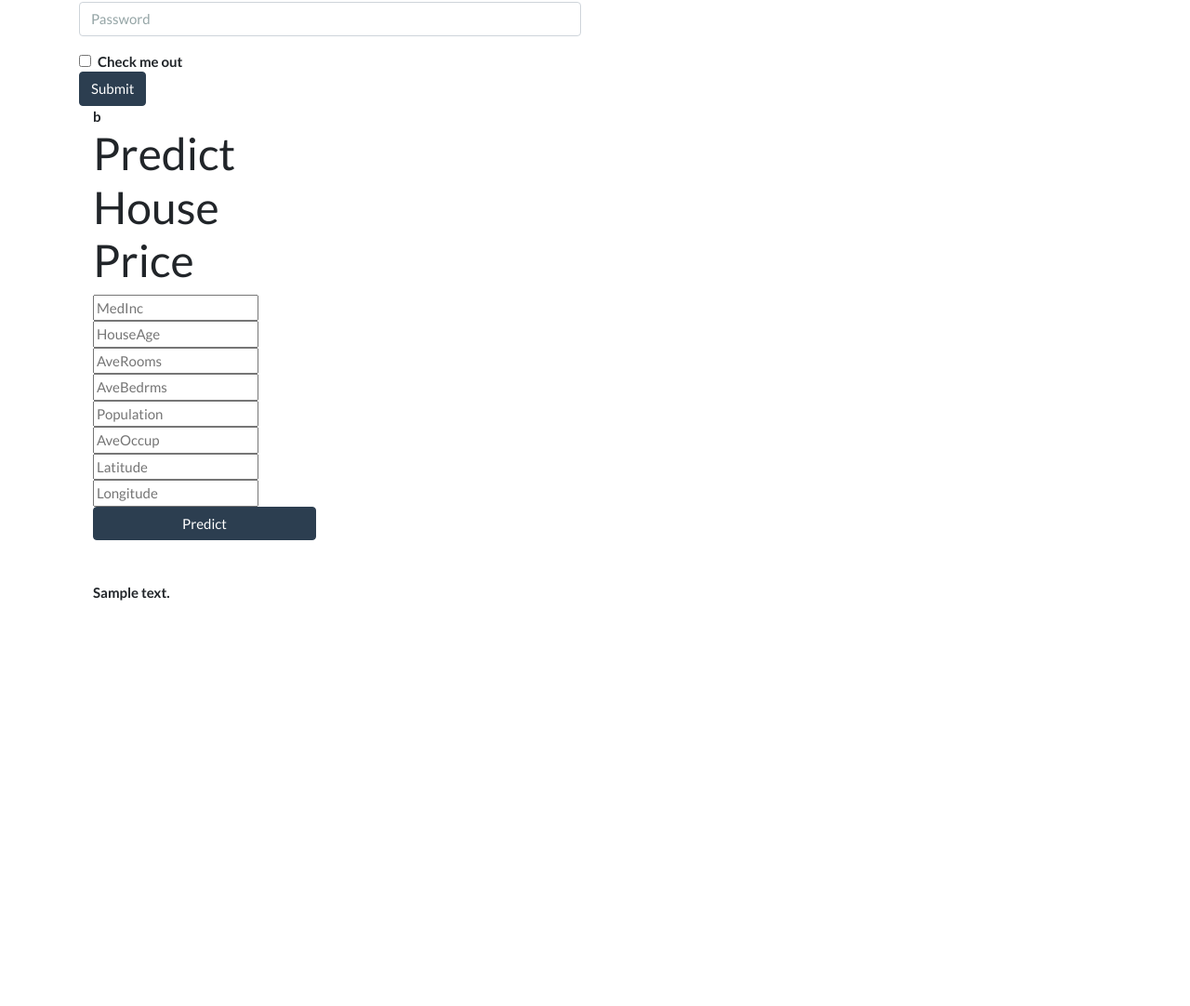
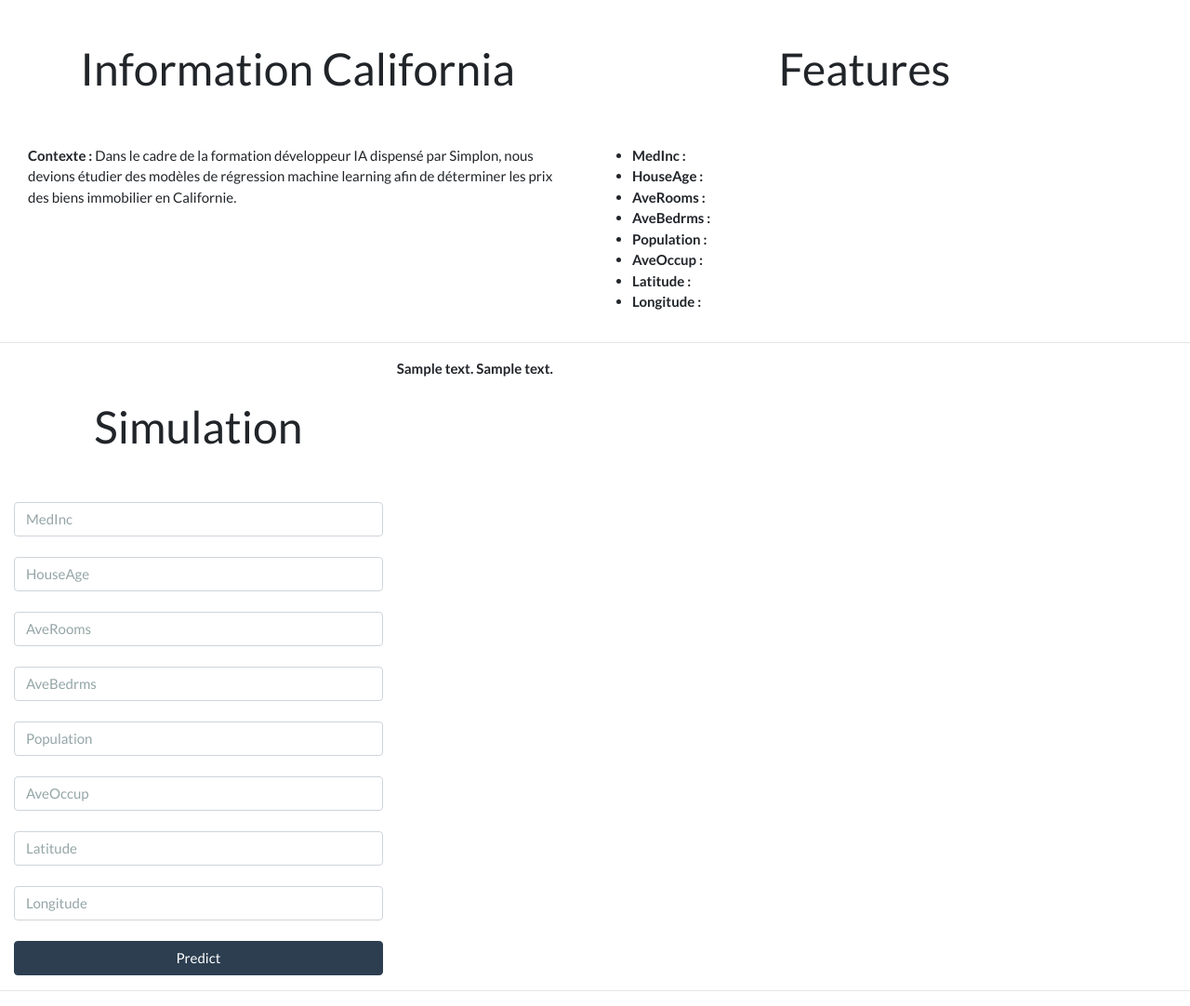
Before and after one commit to Abdelrazak-sakhri/california, a Flask app: template templates/index.html in a window 1280 px wide. Shown: the part 1031-2113 px from the top of the page at 93% size. Before the commit the page ends 1677 px from the top, so only its background shows below. Run offline with Flask 2, Linux system fonts and the light colour scheme; the template is opened without the code that fills it: most values are stand-ins (such as "Sample title", 1, 10 or a date in 2020); parts of the project's set-up code (start-up, migrations or seed data) failed here and were passed over; some libraries are stand-ins or nearby versions.

Commit message:
add style

```diff
--- a/app.py
+++ b/app.py
@@ -5,11 +5,13 @@
 app = Flask(__name__)
 model = pickle.load(open('model.pkl', 'rb'))
 
+
 @app.route('/')
 def home():
     return render_template('index.html')
 
-@app.route('/predict',methods=['POST'])
+
+@app.route('/predict', methods=['POST'])
 def predict():
     '''
     For rendering results on HTML GUI
@@ -20,9 +22,10 @@
 
     output = round(prediction[0], 2)
 
-    return render_template('index.html', prediction_text='House price should be $ {}'.format(output))
+    return render_template('index.html', value_text='Les valeurs ue vous avez renseignez sont les suivantes {}'.format(int_features), prediction_text='Le bien immobilier est estimé à {}'.format(output))
 
-@app.route('/predict_api',methods=['POST'])
+
+@app.route('/predict_api', methods=['POST'])
 def predict_api():
     '''
     For direct API calls trought request
@@ -33,5 +36,6 @@
     output = prediction[0]
     return jsonify(output)
 
+
 if __name__ == "__main__":
     app.run(debug=True)
--- a/templates/index.html
+++ b/templates/index.html
@@ -1,6 +1,7 @@
 <!DOCTYPE html>
-<html >
+<html>
 <!--From https://codepen.io/frytyler/pen/EGdtg-->
+
 <head>
   <meta charset="UTF-8">
   <title>ML API</title>
@@ -14,7 +15,8 @@
 
   <nav class="navbar navbar-expand-lg navbar-dark bg-primary">
     <a class="navbar-brand" href="#">Navbar</a>
-  <button class="navbar-toggler" type="button" data-toggle="collapse" data-target="#navbarColor01" aria-controls="navbarColor01" aria-expanded="false" aria-label="Toggle navigation">
+    <button class="navbar-toggler" type="button" data-toggle="collapse" data-target="#navbarColor01"
+      aria-controls="navbarColor01" aria-expanded="false" aria-label="Toggle navigation">
       <span class="navbar-toggler-icon"></span>
     </button>
 
@@ -35,7 +37,8 @@
           <a class="nav-link" href="#">About</a>
         </li>
         <li class="nav-item dropdown">
-        <a class="nav-link dropdown-toggle" data-toggle="dropdown" href="#" role="button" aria-haspopup="true" aria-expanded="false">Dropdown</a>
+          <a class="nav-link dropdown-toggle" data-toggle="dropdown" href="#" role="button" aria-haspopup="true"
+            aria-expanded="false">Dropdown</a>
           <div class="dropdown-menu">
             <a class="dropdown-item" href="#">Action</a>
             <a class="dropdown-item" href="#">Another action</a>
@@ -49,33 +52,33 @@
   </nav>
 
 
+  <div class="card bg-dark text-white">
+    <img src="https://coverfiles.alphacoders.com/560/56021.jpg" class="card-img" alt="..." />
+
+  </div>
+
+
   <div class="container-fluid">
-<div class="row">
- <div class="header">
-                <img src="https://lp-cms-production.imgix.net/2019-06/GettyImages-516657083_super.jpg?auto=format&h=410&w=700
-                    ">
+    <div class="col row">
+      <div class="col-6">
+        <br><br>
+        <h1>
+          <center>Information California</center>
+        </h1>
+        <br><br>
+        <p><b>Contexte : </b>Dans le cadre de la formation développeur IA dispensé par Simplon, nous devions étudier des
+          modèles de régression machine learning afin de déterminer les prix des biens immobilier en Californie.
+        <p>
       </div>
       <div class="col-6">
         <br><br>
-<h1><center>Dataset Califonia</center></h1>
-<br><br>
-<p><b>Contexte : </b>Dans le cadre de la formation développeur IA dispensé par Simplon, nous devions étudier des modèles de régression machine learning afin de déterminer les prix des biens immobilier en Californie.<p>
-</div>
-
-</div>
-</div>
-<hr>
-
-<div class="container-fluid">
-<div class="row">
-
-<div class="col-6">
-<br><br>
-<h1><center>Features</center></h1>
+        <h1>
+          <center>Features</center>
+        </h1>
         <br><br>
         <ul>
           <li><b>MedInc : </br></li>
-<li><b>HouseAge" : </b></li>
+          <li><b>HouseAge : </b></li>
           <li><b>AveRooms : </b></li>
           <li><b>AveBedrms : </b></li>
           <li><b>Population : </b></li>
@@ -84,30 +87,44 @@
           <li><b>Longitude : </b></li>
         </ul>
       </div>
+    </div>
+  </div>
+  <hr>
 
-<div class="col-6">
+  <div class="container-fluid">
+    <div class="row">
+
+      <div class="col-4">
         <br><br>
-<h1><center>Simulation</center></h1>
+        <h1>
+          <center>Simulation</center>
+        </h1>
         <br><br>
-<div>
-<form>
-  <div class="form-group">
-    <label for="exampleInputEmail1">Email address</label>
-    <input type="email" class="form-control" id="exampleInputEmail1" aria-describedby="emailHelp" placeholder="Enter email">
-    <small id="emailHelp" class="form-text text-muted">We'll never share your email with anyone else.</small>
-  </div>
-  <div class="form-group">
-    <label for="exampleInputPassword1">Password</label>
-    <input type="password" class="form-control" id="exampleInputPassword1" placeholder="Password">
-  </div>
-  <div class="form-check">
-    <input type="checkbox" class="form-check-input" id="exampleCheck1">
-    <label class="form-check-label" for="exampleCheck1">Check me out</label>
-  </div>
-  <button type="submit" class="btn btn-primary">Submit</button>
+
+
+        <form action="{{ url_for('predict')}}" method="POST" role="form">
+          <input type="number" class="form-control" step="0.01" name="MedInc" placeholder="MedInc"
+            required="required" /><br>
+          <input type="number" class="form-control" step="1.00" name="HouseAge" placeholder="HouseAge"
+            required="required" /><br>
+          <input type="number" class="form-control" step="0.01" name="AveRooms" placeholder="AveRooms"
+            required="required" /><br>
+          <input type="number" class="form-control" step="0.01" name="AveBedrms" placeholder="AveBedrms"
+            required="required" /><br>
+          <input type="number" class="form-control" step="1.00" name="Population" placeholder="Population"
+            required="required" /><br>
+          <input type="number" class="form-control" step="0.01" name="AveOccup" placeholder="AveOccup"
+            required="required" /><br>
+          <input type="number" class="form-control" step="0.01" name="Latitude" placeholder="Latitude"
+            required="required" /><br>
+          <input type="number" class="form-control" step="0.01" name="Longitude" placeholder="Longitude"
+            required="required" /><br>
+          <button type="submit" class="btn btn-primary btn-block btn-large">Predict</button>
         </form>
       </div>
-</div>
+
+      {{ value_text }}
+      {{ prediction_text }}
 
     </div>
   </div>
@@ -121,64 +138,18 @@
 
 
 
-<div class="container">
-<div class="row">
-<div class="col-6">
-<form>
-  <div class="form-group">
-    <label for="exampleInputEmail1">Email address</label>
-    <input type="email" class="form-control" id="exampleInputEmail1" aria-describedby="emailHelp" placeholder="Enter email">
-    <small id="emailHelp" class="form-text text-muted">We'll never share your email with anyone else.</small>
-  </div>
-  <div class="form-group">
-    <label for="exampleInputPassword1">Password</label>
-    <input type="password" class="form-control" id="exampleInputPassword1" placeholder="Password">
-  </div>
-  <div class="form-check">
-    <input type="checkbox" class="form-check-input" id="exampleCheck1">
-    <label class="form-check-label" for="exampleCheck1">Check me out</label>
-  </div>
-  <button type="submit" class="btn btn-primary">Submit</button>
-</form>
-<div>
-<div class="col-6">
-b
-<div>
-
-<div>
-	<h1>Predict House Price</h1>
-
-     <!-- Main Input For Receiving Query to our ML -->
-    <form action="{{ url_for('predict')}}"method="post">
-    	<input type="number" step="0.01" name="MedInc" placeholder="MedInc" required="required" />
-        <input type="number" step="1.00" name="HouseAge" placeholder="HouseAge" required="required" />
-		<input type="number" step="0.01" name="AveRooms" placeholder="AveRooms" required="required" />
-        <input type="number" step="0.01" name="AveBedrms" placeholder="AveBedrms" required="required" />
-        <input type="number" step="1.00" name="Population" placeholder="Population" required="required" />
-		<input type="number" step="0.01" name="AveOccup" placeholder="AveOccup" required="required" />
-        <input type="number" step="0.01" name="Latitude" placeholder="Latitude" required="required" />
-		<input type="number" step="0.01" name="Longitude" placeholder="Longitude" required="required" />
-
-
-        <button type="submit" class="btn btn-primary btn-block btn-large">Predict</button>
-    </form>
-
-   <br>
-   <br>
-   {{ prediction_text }}
-
- </div>
-
-</div>
-</div>
-
-</div>
 
 
 
 
 
-<script src="https://cdn.jsdelivr.net/npm/@popperjs/core@2.9.1/dist/umd/popper.min.js" integrity="sha384-SR1sx49pcuLnqZUnnPwx6FCym0wLsk5JZuNx2bPPENzswTNFaQU1RDvt3wT4gWFG" crossorigin="anonymous"></script>
-<script src="https://cdn.jsdelivr.net/npm/bootstrap@5.0.0-beta3/dist/js/bootstrap.min.js" integrity="sha384-j0CNLUeiqtyaRmlzUHCPZ+Gy5fQu0dQ6eZ/xAww941Ai1SxSY+0EQqNXNE6DZiVc" crossorigin="anonymous"></script>
+
+  <script src="https://cdn.jsdelivr.net/npm/@popperjs/core@2.9.1/dist/umd/popper.min.js"
+    integrity="sha384-SR1sx49pcuLnqZUnnPwx6FCym0wLsk5JZuNx2bPPENzswTNFaQU1RDvt3wT4gWFG"
+    crossorigin="anonymous"></script>
+  <script src="https://cdn.jsdelivr.net/npm/bootstrap@5.0.0-beta3/dist/js/bootstrap.min.js"
+    integrity="sha384-j0CNLUeiqtyaRmlzUHCPZ+Gy5fQu0dQ6eZ/xAww941Ai1SxSY+0EQqNXNE6DZiVc"
+    crossorigin="anonymous"></script>
 </body>
+
 </html>
```
Also changed, not shown: templates/index1.html (deleted). Lines whose indentation alone changed are shown as unchanged.
